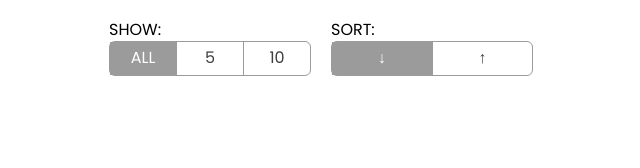
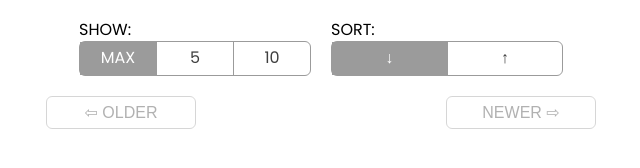
Before and after one commit to johnruane/rss-reader, a React app: page / in a window 1280 px wide. Shown: the whole page, without its empty margins (319-959 px from the left). Built offline with nearby package versions, Linux system fonts and the light colour scheme; no server answers.

Commit message:
complete pagination

```diff
--- /dev/null
+++ b/src/components/Pagination.js
@@ -0,0 +1,18 @@
+import React from 'react';
+
+class Pagination extends React.Component {
+    render() {
+        const { numberOfPages, current, handlePagination } = this.props;
+        const activeOlder = (current < numberOfPages) ? ' active' : '';
+        const activeNewer = (current > 1) ? ' active' : '';
+
+        return (
+        <div className="pagination">
+            <button className={`pagination-button${activeOlder}`} onClick={handlePagination} value="older">⇦ Older</button>
+            <button className={`pagination-button${activeNewer}`} onClick={handlePagination} value="newer">Newer ⇨</button>
+        </div>
+        )
+    }
+}
+
+export default Pagination;
--- a/src/components/ShowMe.js
+++ b/src/components/ShowMe.js
@@ -2,14 +2,14 @@ import React from 'react';
 
 export default class ShowMe extends React.Component {
   render() {
-    const { onShowClick, showMeChecked } = this.props;
+    const { onShowClick, showMeChecked, maxArticles } = this.props;
     return (
       <div className="filter-by">
         <p className="filter-heading">{this.props.title}: </p>
         <div className="segmented-control">
           <input className="segmented-control-input" type="radio" name="sc-2" id="sc-2-1"
-            defaultChecked={showMeChecked === "all"} onChange={e => onShowClick(e)} value="" />
-          <label className="segmented-control-label" htmlFor="sc-2-1">ALL</label>
+            defaultChecked={showMeChecked === maxArticles} onChange={e => onShowClick(e)} value={maxArticles} />
+          <label className="segmented-control-label" htmlFor="sc-2-1">MAX</label>
           <input className="segmented-control-input" type="radio" name="sc-2" id="sc-2-2"
             defaultChecked={showMeChecked === "five"} onChange={e => onShowClick(e)} value="5" />
           <label className="segmented-control-label" htmlFor="sc-2-2">5</label>
--- a/src/index.css
+++ b/src/index.css
@@ -85,7 +85,7 @@ body {
   border: 1px solid #9b9b9b;
   border-radius: 6px;
   display: flex;
-  width: 200px;
+  min-width: 230px;
 }
 .segmented-control-input {
   position: absolute;
@@ -96,7 +96,7 @@ body {
   color: #ffffff;
 }
 .segmented-control-label {
-  padding: 6px;
+  padding: 6px 12px;
   flex: 1;
   text-align: center;
   color: #3f3f3f;
@@ -107,3 +107,25 @@ body {
 .filter-heading {
   text-transform: uppercase;
 }
+.pagination {
+  max-width: 550px;
+  margin: 0 auto 22px;
+  display: flex;
+  justify-content: space-between;
+}
+.pagination-button {
+  color: #3f3f3f;
+  border: 1px solid #9b9b9b;
+  background-color: #FFFFFF;
+  border-radius: 6px;
+  font-size: 16px;
+  padding: 6px;
+  width: 150px;
+  text-transform: uppercase;
+}
+.pagination-button:not(.active) {
+  opacity: 0.4;
+}
+.pagination-button.active:hover {
+  cursor: pointer;
+}
--- a/src/index.js
+++ b/src/index.js
@@ -2,6 +2,7 @@ import React from 'react';
 import ReactDOM from 'react-dom';
 import './index.css';
 import ArticleList from './components/ArticleList.js';
+import Pagination from './components/Pagination.js';
 import SortBy from './components/SortBy.js';
 import ShowMe from './components/ShowMe.js';
 import { sortArticles } from './helpers/filterHelpers.js';
@@ -12,35 +13,74 @@ const sourceWebsites = [
   {title: 'i-d', url: 'https://i-d.vice.com/en_uk/rss'},
 ];
 
+const defaultArticles = 8;
+
 export default class RssReader extends React.Component {
   constructor(props) {
     super(props);
     this.state = {
-      articles: [],
-      articlesToShow: [],
+      allArticles: [],
+      articlesToRender: [],
       sortOrder: 'descending',
-      showMe: 'all'
+      showMe: defaultArticles,
+      currentPage: 1,
+      numberOfPages: 1,
     }
 
     this.handleSortArticles = this.handleSortArticles.bind(this);
     this.handleShowMe = this.handleShowMe.bind(this);
+    this.handlePagination = this.handlePagination.bind(this);
   }
 
-  // onclick function to only show a set number of articles
+  // onclick function to only show a set number of the main articles
   handleShowMe(e) {
-    let showMeValue = (e.target.value === "") ? this.state.articles.length : parseInt(e.target.value, 10);
-
+    const showMe = parseInt(e.target.value, 10);
     this.setState({
-      articlesToShow: sortArticles(this.state.sortOrder, this.state.articles.slice(0, showMeValue)),
+      articlesToRender: sortArticles(this.state.sortOrder, this.state.allArticles.slice(0, showMe)),
+      numberOfPages: Math.ceil(this.state.allArticles.length/showMe),
+      showMe: showMe,
     });
   }
 
   // onclick function to sort the articles on show by date
   handleSortArticles(e) {
     this.setState({
-      articlesToShow: sortArticles(e.target.value, this.state.articlesToShow),
+      articlesToRender: sortArticles(e.target.value, this.state.articlesToRender),
       sortOrder: e.target.value,
     });
+  }
+
+  // set articlesToRender to be a subset of allArticles based on calculating current position in allArticles
+  handlePagination(e) {
+    const direction = e.target.value;
+    let currentPage =  this.state.currentPage;
+
+    // prevent click when travelling forwards/backwards in allArticles if conditions met
+    if ((direction === 'newer' & currentPage === 1) || (direction === 'older') & currentPage === this.state.numberOfPages) {
+      return
+    }
+
+    let newArticles = [];
+    const allArticles = this.state.allArticles;
+    const showMe = this.state.showMe;
+
+    // work out currentPosition by multiplying currentPage & showMe ie (page 2 * show 8 = allArticles[16])
+    if (direction === "older") {
+      const currentPosition = this.state.showMe * this.state.currentPage;
+      newArticles = allArticles.slice(currentPosition, (currentPosition + showMe));
+      this.setState({
+        articlesToRender: newArticles,
+        currentPage: currentPage + 1,
+      })
+    } else if (direction === "newer") {
+    // going backwards, current position is  is calculated using previous page, then subtracting
+      const previousPosition = (this.state.currentPage - 1) * showMe;
+      newArticles = allArticles.slice((previousPosition - showMe), previousPosition);
+      this.setState({
+        articlesToRender: newArticles,
+        currentPage: currentPage - 1,
+      })
+    }
   }
 
   async componentDidMount() {
@@ -52,7 +92,7 @@ export default class RssReader extends React.Component {
       allArticles.push(promise);
     });
 
-        // prevent further execution until all promises are fulfilled
+    // prevent further execution until all promises are fulfilled
     const allArticlesDetails = await Promise.all(allArticles);
     const flatArticles = [].concat(...allArticlesDetails);
 
@@ -88,10 +128,13 @@ export default class RssReader extends React.Component {
 
     // sort articles by default sort order before setting state
     const sortedArticles = sortArticles(this.state.sortOrder, articles);
+    // copy the articles and return a subsection based on 'showMe'
+    const articlesToRender = [...sortedArticles].slice(0, this.state.showMe);
 
     this.setState({
-      articles: sortedArticles,
-      articlesToShow: [...sortedArticles],
+      allArticles: sortedArticles,
+      articlesToRender: articlesToRender,
+      numberOfPages: Math.ceil(articles.length/this.state.showMe),
     });
   }
 
@@ -99,10 +142,11 @@ export default class RssReader extends React.Component {
     return (
       <div className="article-container">
         <div className="header">
-          <ShowMe title="Show" showMeChecked={this.state.showMe} onShowClick={this.handleShowMe} />
+          <ShowMe title="Show" showMeChecked={this.state.showMe} onShowClick={this.handleShowMe} maxArticles={defaultArticles} />
           <SortBy title="Sort" sortByChecked={this.state.sortOrder} onSortClick={this.handleSortArticles}/>
         </div>
-        <ArticleList articles={this.state.articlesToShow} show={this.state.showMe}/>
+        <ArticleList articles={this.state.articlesToRender} />
+        <Pagination numberOfPages={this.state.numberOfPages} current={this.state.currentPage} handlePagination={this.handlePagination} />
       </div>
     )
   }
```
